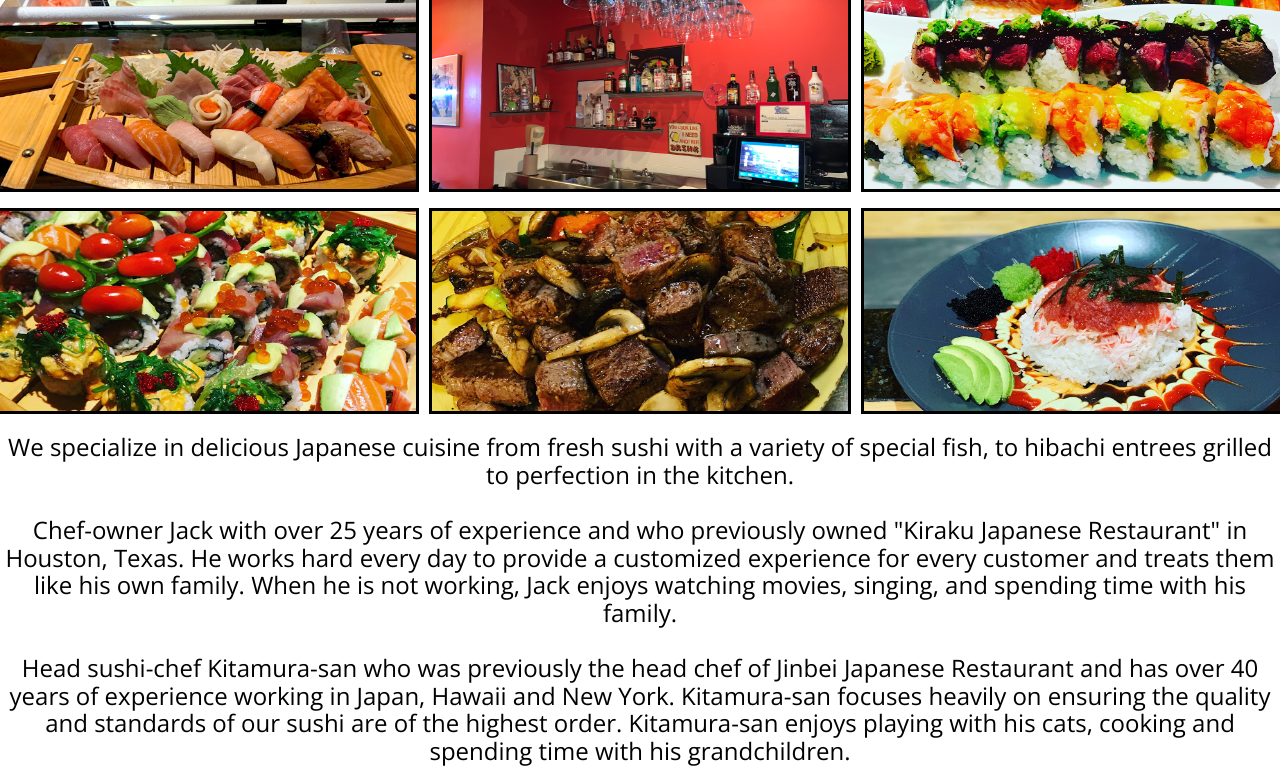
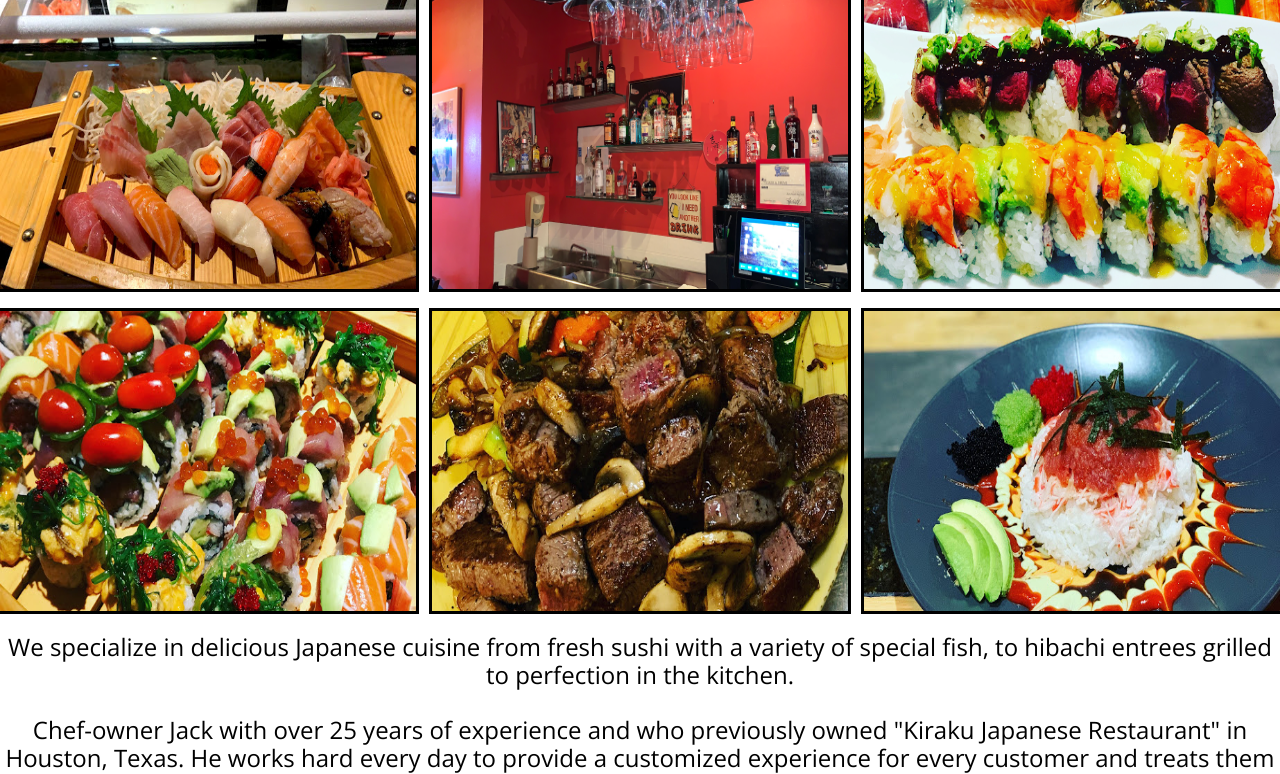
Before and after one commit to Jameslo599/restaurant_page, a plain HTML site: page index.html in a window 1280 px wide. Shown: the part 89-863 px from the top of the page. Drawn offline with nearby package versions, Linux system fonts and the light colour scheme; some packages are replaced by stand-ins of ours.

Commit message:
changed image height

```diff
--- a/css/main.css
+++ b/css/main.css
@@ -51,7 +51,7 @@ body {
 
 .bannerImage {
     width: 100%;
-    height: 200px;
+    height: 300px;
     border: solid;
     border-width: medium;
 }
```
